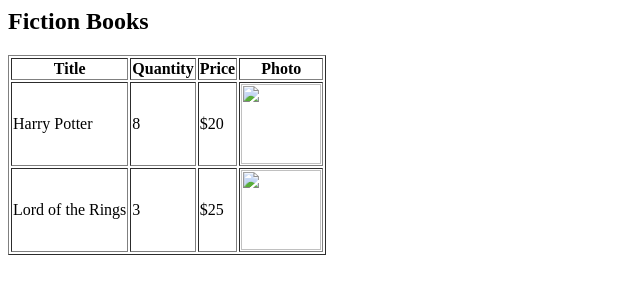
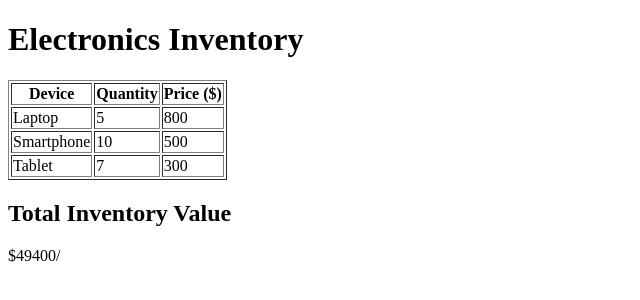
Before and after one commit to Dead-jpg/demo, a plain HTML site: page index.html in a window 1280 px wide. Shown: the whole page, without its empty margins (0-640 px from the left). Drawn offline with Linux system fonts and the light colour scheme.

Commit message:
Added inventory page with total inventory value calculation

```diff
--- a/index.html
+++ b/index.html
@@ -1,16 +1,29 @@
-<h2>Fiction Books</h2>
-<table border="1">
-    <tr><th>Title</th><th>Quantity</th><th>Price</th><th>Photo</th></tr>
-    <tr>
-        <td>Harry Potter</td>
-        <td>8</td>
-        <td>$20</td>
-        <td><img src="images/harrypotter.jpg" width="80"></td>
-    </tr>
-    <tr>
-        <td>Lord of the Rings</td>
-        <td>3</td>
-        <td>$25</td>
-        <td><img src="images/lotr.jpg" width="80"></td>
-    </tr>
-</table>
+<!DOCTYPE html>
+<html>
+<head>
+    <title>Electronics Inventory</title>
+    <link rel="stylesheet" href="style.css">
+</head>
+<body>
+    <h1>Electronics Inventory</h1>
+    <table border="1">
+        <tr><th>Device</th><th>Quantity</th><th>Price ($)</th></tr>
+        <tr><td>Laptop</td><td>5</td><td>800</td></tr>
+        <tr><td>Smartphone</td><td>10</td><td>500</td></tr>
+        <tr><td>Tablet</td><td>7</td><td>300</td></tr>
+    </table>
+
+    <h2>Total Inventory Value</h2>
+    <script>
+       const devices=[
+        {quantity:5,price:800},
+        {quantity:10,price:1300},
+        {quantity:18,price:1800}
+
+       ];
+
+       let total_val = devices.reduce((sum,item)=>sum+(item.quantity*item.price),0)
+       document.write("<p>$"+total_val+ "/<p>");
+    </script>
+</body>
+</html>
```
